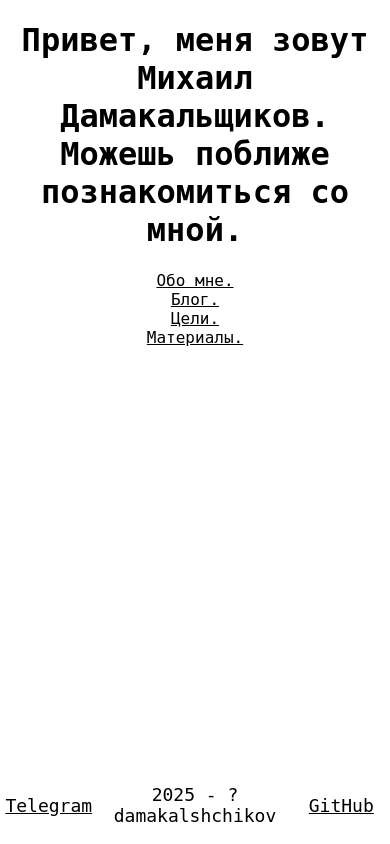
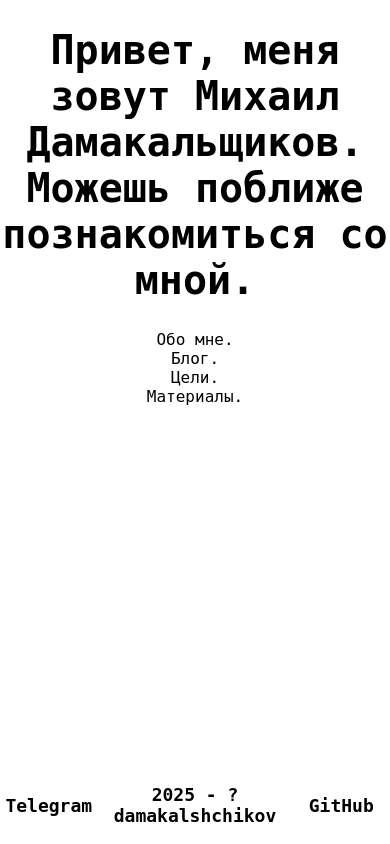
Before and after one commit to damakalshchikov/my_site, a Django app: page / in a window 390 px wide. Run offline with Django 5.2, Linux system fonts and the light colour scheme.

Commit message:
Обновлены стили в base_style.css: изменены отступы и цвета, добавлены стили для заголовков и футера, улучшена адаптивность контента.

```diff
--- a/my_site/static/css/base_style.css
+++ b/my_site/static/css/base_style.css
@@ -1,4 +1,5 @@
-html, body {
+html,
+body {
     height: 100%;
     margin: 0;
     padding: 0;
@@ -6,24 +7,36 @@ html, body {
 
 body {
     min-height: 100vh;
-    background-color: rgb(255, 255, 255);
+    background-color: white;
     display: flex;
-
     flex-direction: column;
     font-family: 'Andale Mono', monospace;
-
     text-align: center;
 }
 
-/* Делаем так, чтобы контент занимал всю высоту */
-.content {
-    flex: 1;
+/* Стиль для заголовков1 */
+h1 {
+    font-size: 40px;
 }
 
 /* Стиль для ссылок */
 a {
-    text-decoration: underline;
-    color: #000;
+    text-decoration: none;
+    color: black;
+}
+
+/* Делаем так, чтобы контент занимал всю доступную высоту и не перекрывал футер */
+.content {
+    flex: 1 0 auto;
+    display: flex;
+    flex-direction: column;
+    box-sizing: border-box;
+    overflow-y: auto;
+}
+
+/* Стиль для footer */
+footer {
+    flex-shrink: 0;
 }
 
 /* Стиль контента футера */
@@ -35,6 +48,7 @@ a {
     width: 100%;
     margin: 0 auto;
     box-sizing: border-box;
+    font-weight: bold;
 }
 
 /* Стиль для ссылок в футере */
```
